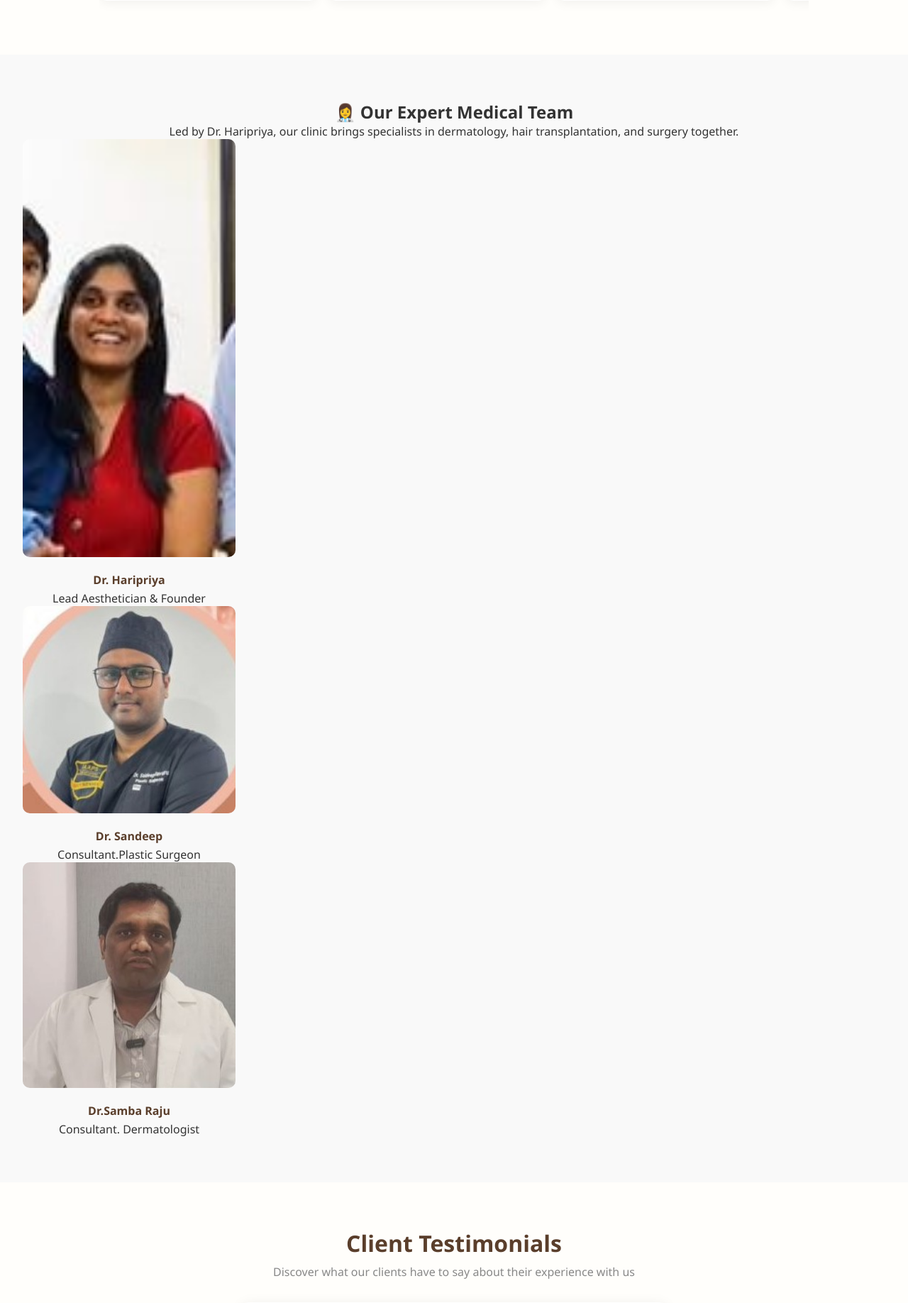
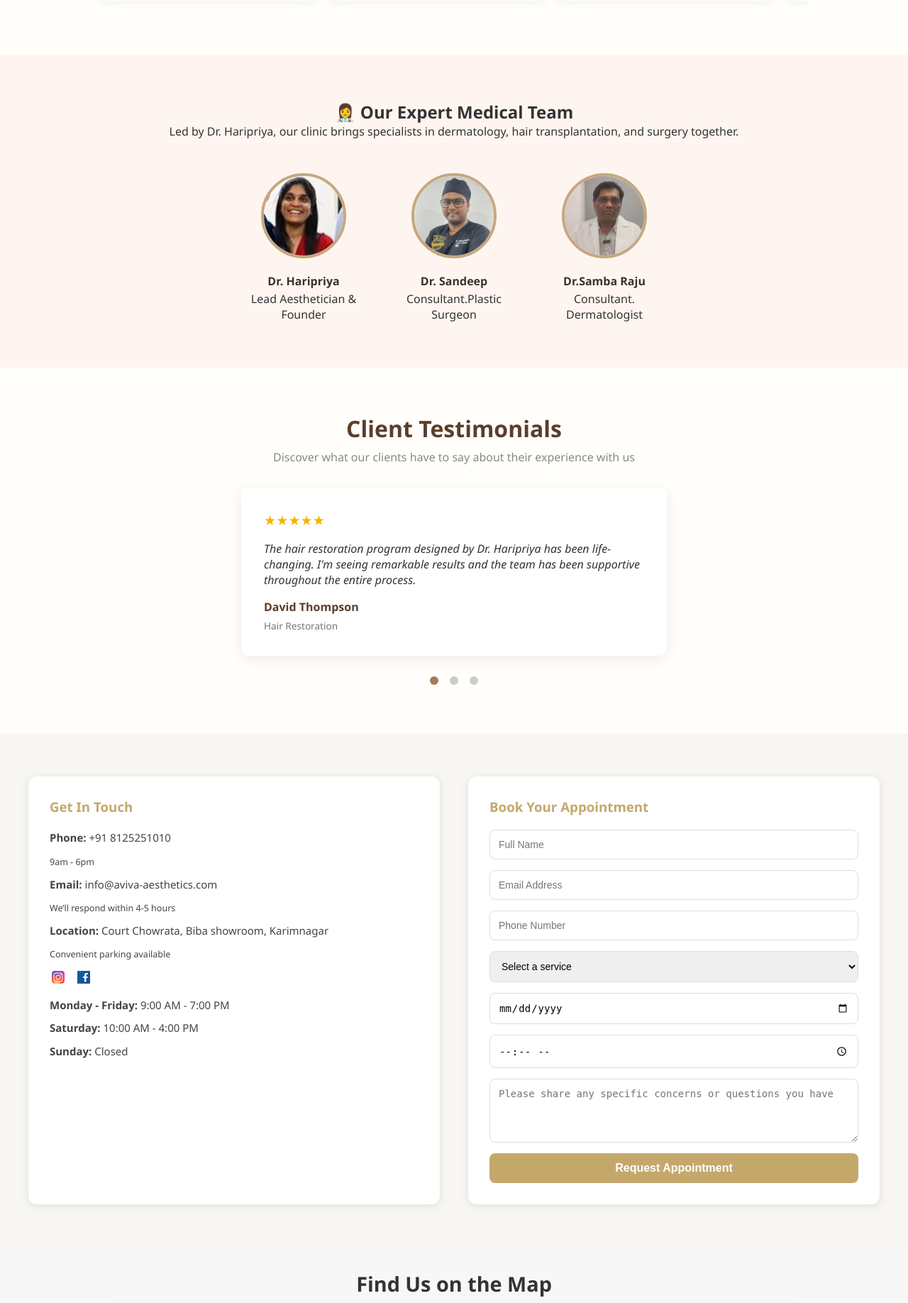
Before and after one commit to malllikrao/full_aviva, a Django app: page / in a window 1280 px wide. Shown: the part 3851-5687 px from the top of the page at 71% size. Run offline with Django 5.2, Linux system fonts and the light colour scheme.

Commit message:
Revert "Fix team image extensions"
This reverts commit dab72b4c76c947b2c7312036dec4f3e7f165cd80.

```diff
--- a/appointments/static/css/style.css
+++ b/appointments/static/css/style.css
@@ -449,32 +449,31 @@
 
 
 /* EXPERT TEAM STYLING */
-.team-section {
-    padding: 4rem 2rem;
-    background-color: #f9f9f9;
-}
-
-.team-container {
+ .team-cards {
+  margin-top: 3rem;
   display: flex;
   justify-content: center;
   gap: 2rem;
   flex-wrap: wrap;
-    max-width: 1200px;
-    margin: 0 auto;
 }
 
  .team-member {
-    flex: 1;
-    min-width: 250px;
-    max-width: 300px;
+  width: 180px;
   text-align: center;
 }
 
  .team-member img {
-    width: 100%;
-    height: auto;
-    border-radius: 10px;
+  width: 120px;
+  height: 120px;
+  object-fit: cover;
+  border-radius: 50%;
   margin-bottom: 1rem;
+  border: 4px solid #c5a880;
+}
+
+ .team-member h4 {
+  margin-bottom: 0.2rem;
+  color: #3d2f2f;
 }
 
 /* TESTINOMIALS CLIENT*/
--- a/appointments/templates/appointments/index.html
+++ b/appointments/templates/appointments/index.html
@@ -225,19 +225,19 @@
 
         <div class="team-cards">
             <div class="team-member">
-                <img src="{% static 'images/doc1.JPG' %}" alt="Dr. Haripriya">
+                <img src="{% static 'images/doc1.jpg' %}" alt="Dr. Haripriya">
                 <h4>Dr. Haripriya</h4>
                 <p>Lead Aesthetician & Founder</p>
             </div>
 
             <div class="team-member">
-                <img src="{% static 'images/doc2.JPG' %}" alt="Dr. Sandeep">
+                <img src="{% static 'images/doc2.jpg' %}" alt="Dr. Rahul Sharma">
                 <h4>Dr. Sandeep</h4>
                 <p>Consultant.Plastic Surgeon</p>
             </div>
 
             <div class="team-member">
-                <img src="{% static 'images/doc3.JPG' %}" alt="Dr. Samba Raju">
+                <img src="{% static 'images/doc3.jpg' %}" alt="Dr. Priya Sharma">
                 <h4>Dr.Samba Raju</h4>
                 <p>Consultant. Dermatologist</p>
             </div>
@@ -317,7 +317,7 @@
                     <a href="https://facebook.com/YOUR_PAGE" target="_blank">
                         <img src="{% static 'images/icons8-facebook-48.png' %}" alt="Facebook" style="width:24px;">
                     </a>
-                </p> <!-- Remove this extra closing p tag -->
+                </p>
             <p><strong>Monday - Friday:</strong> 9:00 AM - 7:00 PM</p>
             <p><strong>Saturday:</strong> 10:00 AM - 4:00 PM</p>
             <p><strong>Sunday:</strong> Closed</p>
@@ -366,7 +366,7 @@
                             },
                             credentials: 'include',
                             body: JSON.stringify(formData)
-                        }) // Remove extra comma and parenthesis
+                        })
                             .then(response => {
                                 console.log('Response received:', response);
                                 if (!response.ok) {
@@ -383,7 +383,7 @@
                             })
                             .catch(error => {
                                 console.error('Error:', error);
-                                alert(error.message || 'Failed to send appointment request. Please try again.');
+                                alert('Failed to send appointment request. Please try again.');
                             });
                     });
 
@@ -410,23 +410,23 @@
 <div class="appointment-box">
     <h3>Book Your Appointment</h3>
 
-<style>
-.dropdown-footer {
-    position: relative;
-}
-.dropdown-content-footer {
-    display: none;
-    position: absolute;
-    background-color: #ffffff;
-    min-width: 220px;
-    box-shadow: 0px 8px 16px 0px rgba(0,0,0,0.2);
-    z-index: 1;
-}
-.dropdown-footer:hover .dropdown-content-footer {
-    display: block;
-}
-</style>
-
+<form id="appointmentForm" action="http://127.0.0.1:8000/book/" method="POST">
+{% csrf_token %}
+<input type="text" placeholder="Full Name" name="name" required>
+<input type="email" placeholder="Email Address" name="email" required>
+<input type="tel" placeholder="Phone Number" name="phone" required>
+<select name="service" required>
+<option value="">Select a service</option>
+<option>Skin Consultation</option>
+<option>Laser Treatment</option>
+<option>Hair Therapy</option>
+<option>Dental Services</option>
+</select>
+<input type="date" name="date" required>
+<input type="time" name="time" required>
+<textarea rows="4" placeholder="Please share any specific concerns or questions you have" name="message"></textarea>
+<button type="submit">Request Appointment</button>
+</form>
 </div>
 
 </section>
@@ -452,12 +452,10 @@
   <div class="map-container">
     <h2 class="map-heading">Find Us on the Map</h2>
     <iframe
-        width="100%"
-        height="450"
-        src="https://www.google.com/maps/embed?pb=!1m18!1m12!1m3!1d3793.070379339956!2d79.124735!3d18.4437216!2m3!1f0!2f0!3f0!3m2!1i1024!2i768!4f13.1!3m3!1m2!1s0x3bccd9d22ce0a7d9%3A0x20f8b528ba87129a!2sDr%20Haripriya%20Aviva%20Aesthetics!5e0!3m2!1sen!2sin!4v1714716557682!5m2!1sen!2sin"
-        allowfullscreen=""
-        loading="lazy"
-        referrerpolicy="no-referrer-when-downgrade">
+      src="https://www.google.com/maps/embed?pb=!1m18!1m12!1m3!1d3793.070379339956!2d79.124735!3d18.4437216!2m3!1f0!2f0!3f0!3m2!1i1024!2i768!4f13.1!3m3!1m2!1s0x3bccd9d22ce0a7d9%3A0x20f8b528ba87129a!2sDr%20Haripriya%20Aviva%20Aesthetics!5e0!3m2!1sen!2sin!4v1714716557682!5m2!1sen!2sin"
+      allowfullscreen=""
+      loading="lazy"
+      referrerpolicy="no-referrer-when-downgrade">
     </iframe>
     <p class="map-link">
       <a href="https://goo.gl/maps/vkN8GExLtqP2" target="_blank">Open in Google Maps</a>
```
Also changed, not shown: 1 other file. Lines whose indentation alone changed are shown as unchanged.
